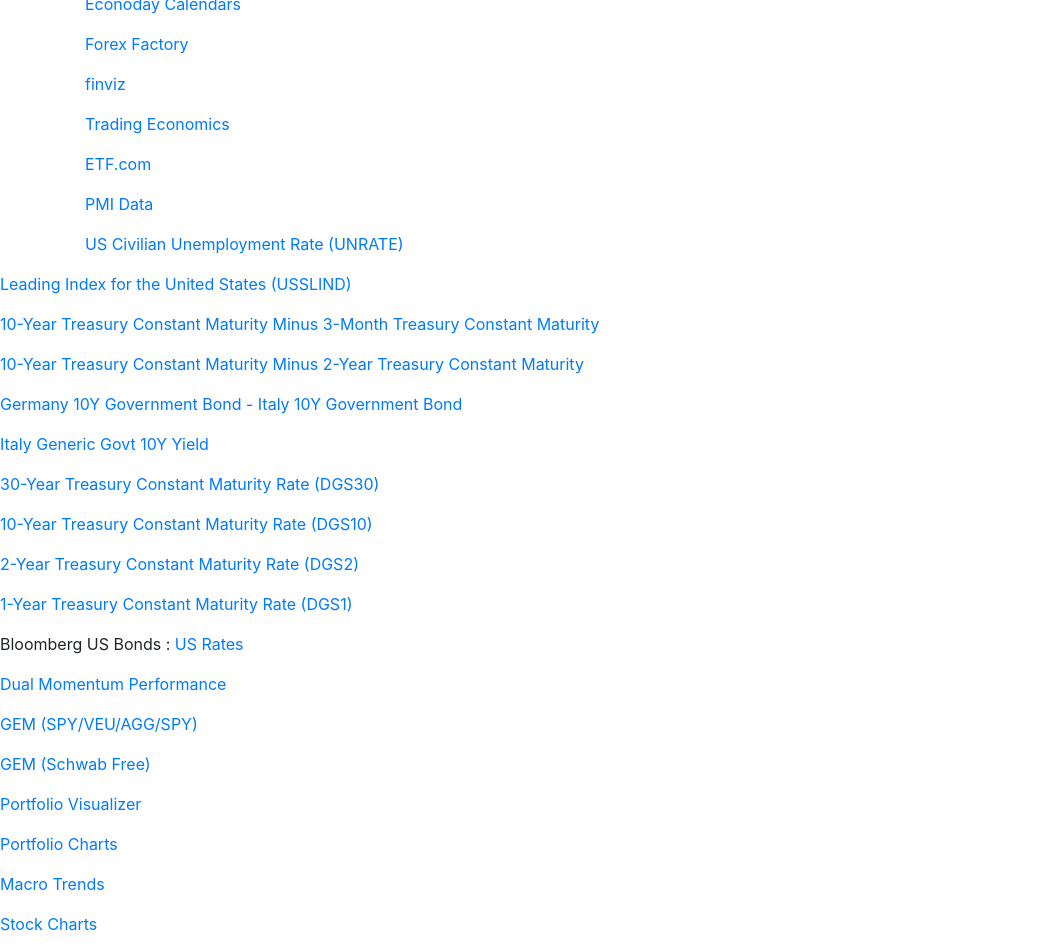
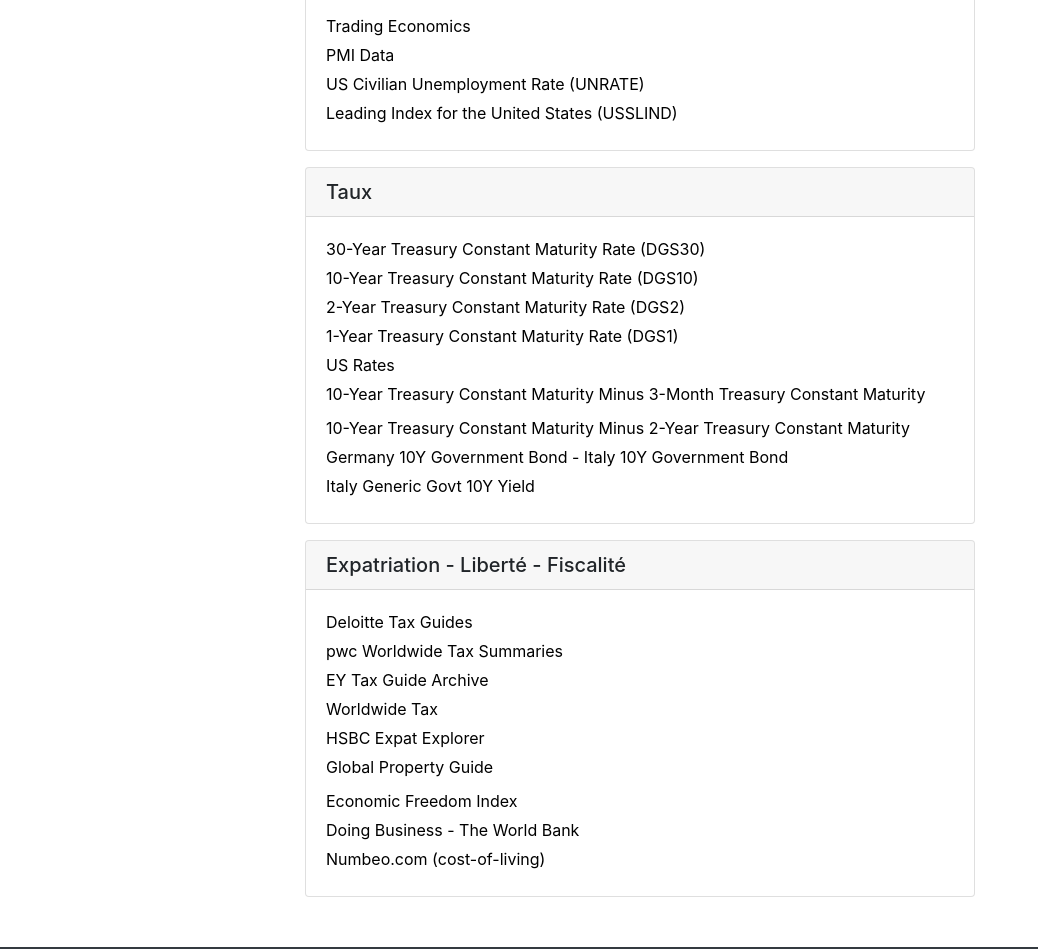
Before and after one commit to nicolaslequeux/nicofinance.blog, a Gatsby site: page /liens in a window 1280 px wide. Shown: the part 208-1157 px from the top of the page, without its empty margins (0-1038 px from the left). Built offline with nearby package versions, Linux system fonts and the light colour scheme; Gatsby itself is replaced by a stand-in of ours.

Commit message:
update container

```diff
--- a/gatsby-config.js
+++ b/gatsby-config.js
@@ -51,6 +51,7 @@
     `gatsby-plugin-catch-links`,
 
     `gatsby-plugin-sass`,
+    `gatsby-plugin-styled-components`,
     `gatsby-transformer-sharp`,
     `gatsby-plugin-sharp`,
 
--- a/package.json
+++ b/package.json
@@ -5,6 +5,7 @@
   "version": "0.1.0",
   "author": "Nicolas Lequeux <nicofinanceblog@gmail.com>",
   "dependencies": {
+    "babel-plugin-styled-components": "^1.10.7",
     "bootstrap": "^4.3.1",
     "gatsby": "^2.3.34",
     "gatsby-image": "^2.0.41",
@@ -14,6 +15,7 @@
     "gatsby-plugin-react-helmet": "^3.0.12",
     "gatsby-plugin-sass": "^2.0.11",
     "gatsby-plugin-sharp": "^2.4.9",
+    "gatsby-plugin-styled-components": "^3.1.20",
     "gatsby-remark-images": "^3.1.47",
     "gatsby-remark-source-name": "^1.0.0",
     "gatsby-source-filesystem": "^2.0.33",
@@ -25,7 +27,8 @@
     "react-bootstrap": "^1.0.0-beta.8",
     "react-dom": "^16.8.6",
     "react-helmet": "^5.2.0",
-    "react-icons": "^3.6.1"
+    "react-icons": "^3.6.1",
+    "styled-components": "^5.0.1"
   },
   "devDependencies": {
     "gh-pages": "^2.0.1",
--- a/src/components/layout.js
+++ b/src/components/layout.js
@@ -1,29 +1,22 @@
 import React from "react"
-import { Container } from "react-bootstrap"
 import Navbar from "./navBar"
 import Footer from "./footer"
 
 export default ({ children }) => (
+
   <>
 
     <Navbar />
 
-    {/* <Container
-      style={{
-        // maxWidth: "800px",
-        minHeight: "calc(100vh - 100px)",
-        marginBottom: "50px"
-      }}
-      className="mt-5"
-    > */}
-
-
-
-      <main style={{ marginBottom: "50px" }}>
+      <main
+        style={{
+          marginBottom: "50px",
+          minHeight: "calc(100vh - 100px)"
+        }}
+      >
         {children}
       </main>
 
-    {/* </Container> */}
 
     <Footer />
 
--- a/src/components/navBar.js
+++ b/src/components/navBar.js
@@ -8,7 +8,6 @@
     <Navbar.Collapse id="responsive-navbar-nav">
       <Nav className="mx-auto">
         <Nav.Link href="/"><FaHome size={24}/></Nav.Link>
-        <Nav.Link href="#">Stratégie</Nav.Link>
         <Nav.Link href="/prologue">Introduction</Nav.Link>
         <Nav.Link href="/liens">Liens</Nav.Link>
         <Nav.Link href="/qui-suis-je">Qui suis-je?</Nav.Link>
--- a/src/pages/liens.js
+++ b/src/pages/liens.js
@@ -1,9 +1,22 @@
 import React from "react"
-import { Link } from "gatsby"
-import { Container, Button } from "react-bootstrap"
+import styled from "styled-components"
+import { Container, Card } from "react-bootstrap"
 
 import Layout from "../components/layout"
 import SEO from "../components/seo"
+
+const Lien = styled.a`
+  display: block;
+  padding-bottom: 5px;
+  color: black;
+  &:hover {
+    color: red;
+    text-decoration: none;
+  }
+  &:visisted {
+    color: black;
+  }
+`
 
 const Liens = () => (
 
@@ -11,65 +24,82 @@
 
     <SEO title="Liens" />
 
-    <Container>
+    <Container style={{ maxWidth: "700px", margin: "auto" }}>
 
-    <h1>Hi from the second page</h1>
+      <h2 className="text-center p-4">Liens intéressants</h2>
 
-    <p>Welcome to page 2</p>
-      <h2>Economie</h2>
-    <div className="m-0 p-0">
+      <Card className="mb-3">
+        <Card.Header as="h5">Economie</Card.Header>
+        <Card.Body>
+          <Card.Text>
+            <Lien href="http://www.tradingeconomics.com/" target="_blank" rel="noopener noreferrer">Trading Economics</Lien>
+            <Lien href="https://www.markiteconomics.com/Public/Release/PressReleases" target="_blank" rel="noopener noreferrer">PMI Data</Lien>
+            <Lien href="https://research.stlouisfed.org/fred2/series/UNRATE#" target="_blank" rel="noopener noreferrer">US Civilian Unemployment Rate (UNRATE)</Lien>
+            <Lien href="https://fred.stlouisfed.org/series/USSLIND" target="_blank" rel="noopener noreferrer">Leading Index for the United States (USSLIND)</Lien>
+          </Card.Text>
+        </Card.Body>
+      </Card>
 
+      <Card className="my-3">
+        <Card.Header as="h5">Taux</Card.Header>
+        <Card.Body>
+          <Card.Text>
+            <Lien href="https://fred.stlouisfed.org/series/DGS30" target="_blank" rel="noopener noreferrer">30-Year Treasury Constant Maturity Rate (DGS30)</Lien>
+            <Lien href="https://fred.stlouisfed.org/series/DGS10" target="_blank" rel="noopener noreferrer">10-Year Treasury Constant Maturity Rate (DGS10)</Lien>
+            <Lien href="https://fred.stlouisfed.org/series/DGS2" target="_blank" rel="noopener noreferrer">2-Year Treasury Constant Maturity Rate (DGS2)</Lien>
+            <Lien href="https://fred.stlouisfed.org/series/DGS1" target="_blank" rel="noopener noreferrer">1-Year Treasury Constant Maturity Rate (DGS1)</Lien>
+            <Lien href="https://www.bloomberg.com/markets/rates-bonds/government-bonds/us" target="_blank" rel="noopener noreferrer">US Rates</Lien>
+            <Lien href="https://fred.stlouisfed.org/series/T10Y3M" target="_blank" rel="noopener noreferrer">10-Year Treasury Constant Maturity Minus 3-Month Treasury Constant Maturity</Lien>
+            <Lien href="https://fred.stlouisfed.org/series/USSLIND" target="_blank" rel="noopener noreferrer"></Lien>
+            <Lien href="https://fred.stlouisfed.org/series/T10Y2Y" target="_blank" rel="noopener noreferrer">10-Year Treasury Constant Maturity Minus 2-Year Treasury Constant Maturity</Lien>
+            <Lien href="https://fred.stlouisfed.org/graph/?g=j3d3" target="_blank" rel="noopener noreferrer">Germany 10Y Government Bond - Italy 10Y Government Bond</Lien>
+            <Lien href="https://www.bloomberg.com/quote/GBTPGR10:IND" target="_blank" rel="noopener noreferrer">Italy Generic Govt 10Y Yield</Lien>
+          </Card.Text>
+        </Card.Body>
+      </Card>
 
-      <p><a href="https://us.econoday.com/byweek.asp?cust=us" target="_blank" rel="noopener noreferrer">Econoday Calendars</a></p>
-      <p><a href="http://www.forexfactory.com/" target="_blank" rel="noopener noreferrer">Forex Factory</a></p>
-      <p><a href="http://finviz.com/" target="_blank" rel="noopener noreferrer">finviz</a></p>
-      <p><a href="http://www.tradingeconomics.com/" target="_blank" rel="noopener noreferrer">Trading Economics</a></p>
-      <p><a href="http://www.etf.com/" target="_blank" rel="noopener noreferrer">ETF.com</a></p>
-      <p><a href="https://www.markiteconomics.com/Public/Release/PressReleases" target="_blank" rel="noopener noreferrer">PMI Data</a></p>
-      <p><a href="https://research.stlouisfed.org/fred2/series/UNRATE#" target="_blank" rel="noopener noreferrer">US Civilian Unemployment Rate (UNRATE)</a></p>
+      <Card className="my-3">
+        <Card.Header as="h5">Expatriation - Liberté - Fiscalité</Card.Header>
+        <Card.Body>
+          <Card.Text>
 
-    </div>
+            <Lien href="https://dits.deloitte.com/#TaxGuides" target="_blank" rel="noopener noreferrer">Deloitte Tax Guides</Lien>
 
+            <Lien href="http://taxsummaries.pwc.com/ID/tax-summaries-home" target="_blank" rel="noopener noreferrer">pwc Worldwide Tax Summaries</Lien>
 
+            <Lien href="http://www.ey.com/gl/en/services/tax/global-tax-guide-archive" target="_blank" rel="noopener noreferrer">EY Tax Guide Archive</Lien>
 
+            <Lien href="http://www.worldwide-tax.com/" target="_blank" rel="noopener noreferrer">Worldwide Tax</Lien>
+
+            <Lien href="https://expatexplorer.hsbc.com/country-guides/" target="_blank" rel="noopener noreferrer">HSBC Expat Explorer</Lien>
+
+            <Lien href="http://www.globalpropertyguide.com/" target="_blank" rel="noopener noreferrer">Global Property Guide</Lien>
+
+            <Lien href="http://taxsummaries.pwc.com/ID/tax-summaries-home" target="_blank" rel="noopener noreferrer"></Lien>
+
+            <Lien href="http://www.heritage.org/index/ranking" target="_blank" rel="noopener noreferrer">Economic Freedom Index</Lien>
+
+            <Lien href="http://www.doingbusiness.org/" target="_blank" rel="noopener noreferrer">Doing Business - The World Bank</Lien>
+
+            <Lien href="https://www.numbeo.com/cost-of-living/" target="_blank" rel="noopener noreferrer">Numbeo.com (cost-of-living)</Lien>
+
+          </Card.Text>
+        </Card.Body>
+      </Card>
+
+      {/* <Lien href="https://us.econoday.com/byweek.asp?cust=us" target="_blank" rel="noopener noreferrer">Econoday Calendars</Lien>
+      <Lien href="http://finviz.com/" target="_blank" rel="noopener noreferrer">finviz</Lien>
+      <Lien href="http://www.etf.com/" target="_blank" rel="noopener noreferrer">ETF.com</Lien>
+      <Lien href="http://www.forexfactory.com/" target="_blank" rel="noopener noreferrer">Forex Factory</Lien>
+      <Lien href="http://www.optimalmomentum.com/performance.html" target="_blank" rel="noopener noreferrer">Dual Momentum Performance</Lien>
+      <Lien href="http://stockcharts.com/freecharts/perf.php?spy,veu,agg,shy" target="_blank" rel="noopener noreferrer">GEM (SPY/VEU/AGG/SPY)</Lien>
+      <Lien href="https://www.portfoliovisualizer.com/" target="_blank" rel="noopener noreferrer">Portfolio Visualizer</Lien>
+      <Lien href="https://portfoliocharts.com/" target="_blank" rel="noopener noreferrer">Portfolio Charts</Lien>
+      <Lien href="http://www.macrotrends.net/" target="_blank" rel="noopener noreferrer">Macro Trends</Lien>
+      <Lien href="http://stockcharts.com/freecharts/" target="_blank" rel="noopener noreferrer">Stock Charts</Lien>
+      <Lien href="https://www.omnicalculator.com/" target="_blank" rel="noopener noreferrer">Omni Calculator</Lien> */}
 
     </Container>
-
-
-    <p><a href="https://fred.stlouisfed.org/series/USSLIND" target="_blank" rel="noopener noreferrer">Leading Index for the United States (USSLIND)</a></p>
-    <p><a href="https://fred.stlouisfed.org/series/T10Y3M" target="_blank" rel="noopener">10-Year Treasury Constant Maturity Minus 3-Month Treasury Constant Maturity</a></p>
-    <p><a href="https://fred.stlouisfed.org/series/USSLIND" target="_blank" rel="noopener noreferrer"></a></p>
-    <p><a href="https://fred.stlouisfed.org/series/T10Y2Y" target="_blank" rel="noopener">10-Year Treasury Constant Maturity Minus 2-Year Treasury Constant Maturity</a></p>
-    <p><a href="https://fred.stlouisfed.org/graph/?g=j3d3" target="_blank" rel="noopener">Germany 10Y Government Bond - Italy 10Y Government Bond</a></p>
-    <p><a href="https://www.bloomberg.com/quote/GBTPGR10:IND" target="_blank" rel="noopener">Italy Generic Govt 10Y Yield</a></p>
-    <p><a href="https://fred.stlouisfed.org/series/DGS30" target="_blank" rel="noopener">30-Year Treasury Constant Maturity Rate (DGS30)</a></p>
-    <p><a href="https://fred.stlouisfed.org/series/DGS10" target="_blank" rel="noopener">10-Year Treasury Constant Maturity Rate (DGS10)</a></p>
-    <p><a href="https://fred.stlouisfed.org/series/DGS2" target="_blank" rel="noopener">2-Year Treasury Constant Maturity Rate (DGS2)</a></p>
-    <p><a href="https://fred.stlouisfed.org/series/DGS1" target="_blank" rel="noopener">1-Year Treasury Constant Maturity Rate (DGS1)</a></p>
-    <p>Bloomberg US Bonds : <a href="https://www.bloomberg.com/markets/rates-bonds/government-bonds/us" target="_blank" rel="noopener">US Rates</a></p>
-    <p><a href="http://www.optimalmomentum.com/performance.html">Dual Momentum Performance</a></p>
-    <p><a href="http://stockcharts.com/freecharts/perf.php?spy,veu,agg,shy" target="_blank" rel="noopener noreferrer">GEM (SPY/VEU/AGG/SPY)</a></p>
-
-    <p><a href="http://stockcharts.com/freecharts/perf.php?schb,schf,schz,shy" target="_blank" rel="noopener noreferrer">GEM (Schwab Free)</a></p>
-    <p><a href="http://stockcharts.com/freecharts/perf.php?schx,schf,schz,shy" target="_blank" rel="noopener noreferrer"></a></p>
-    <p><a href="https://www.portfoliovisualizer.com/" target="_blank" rel="noopener noreferrer">Portfolio Visualizer</a></p>
-    <p><a href="https://portfoliocharts.com/" target="_blank" rel="noopener">Portfolio Charts</a></p>
-    <p><a href="http://www.macrotrends.net/" target="_blank" rel="noopener noreferrer">Macro Trends</a></p>
-    <p><a href="http://stockcharts.com/freecharts/" target="_blank" rel="noopener noreferrer">Stock Charts</a></p>
-    <p><a href="https://dits.deloitte.com/#TaxGuides" target="_blank" rel="noopener">Deloitte Tax Guides</a></p>
-    <p><a href="http://taxsummaries.pwc.com/ID/tax-summaries-home" target="_blank" rel="noopener">pwc Worldwide Tax Summaries</a></p>
-    <p><a href="http://www.ey.com/gl/en/services/tax/global-tax-guide-archive" target="_blank" rel="noopener">EY Tax Guide Archive</a></p>
-    <p><a href="http://www.worldwide-tax.com/" target="_blank" rel="noopener">Worldwide Tax</a></p>
-    <p><a href="https://expatexplorer.hsbc.com/country-guides/" target="_blank" rel="noopener">HSBC Expat Explorer</a></p>
-    <p><a href="https://www.numbeo.com/cost-of-living/" target="_blank" rel="noopener">Numbeo.com (cost-of-living)</a></p>
-    <p><a href="https://www.omnicalculator.com/" target="_blank" rel="noopener">Omni Calculator</a></p>
-    <p><a href="http://www.globalpropertyguide.com/" target="_blank" rel="noopener">Global Property Guide</a></p>
-    <p><a href="http://taxsummaries.pwc.com/ID/tax-summaries-home"></a></p>
-    <p><a href="http://www.heritage.org/index/ranking" target="_blank" rel="noopener">Economic Freedom Index</a></p>
-    <p><a href="http://www.doingbusiness.org/" target="_blank" rel="noopener">Doing Business - The World Bank</a></p>
-
-    <hr></hr>
-    <Link to="/">Go back to the homepage</Link>
 
   </Layout>
 )
```
Also changed, not shown: src/pages/prologue.js (+12 -4 lines), src/pages/qui-suis-je.js (+6 -3 lines), src/templates/prologue-part.js (+11 -3 lines), 1 other file.
